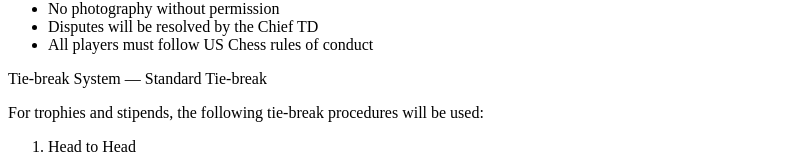
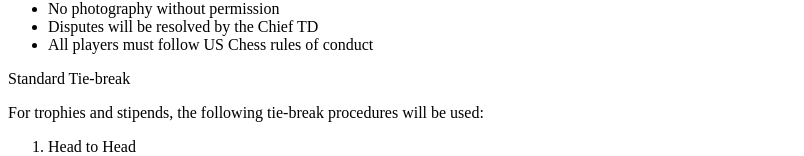
Before and after one commit to Abhi-shek26/secc, a React (Vite) app in the folder client/: page /policies in a window 1280 px wide. Shown: the part 332-488 px from the top of the page, without its empty margins (0-804 px from the left). Built offline with nearby package versions, Linux system fonts and the light colour scheme.

Commit message:
omitted 1 line

```diff
--- a/client/src/pages/Policies.tsx
+++ b/client/src/pages/Policies.tsx
@@ -35,7 +35,7 @@ export default function Policies() {
 
           <Card data-testid="card-tiebreaks">
             <CardHeader className="pb-3">
-              <CardTitle>Tie-break System — Standard Tie-break</CardTitle>
+              <CardTitle>Standard Tie-break</CardTitle>
             </CardHeader>
             <CardContent>
               <p className="text-muted-foreground mb-4">
```
